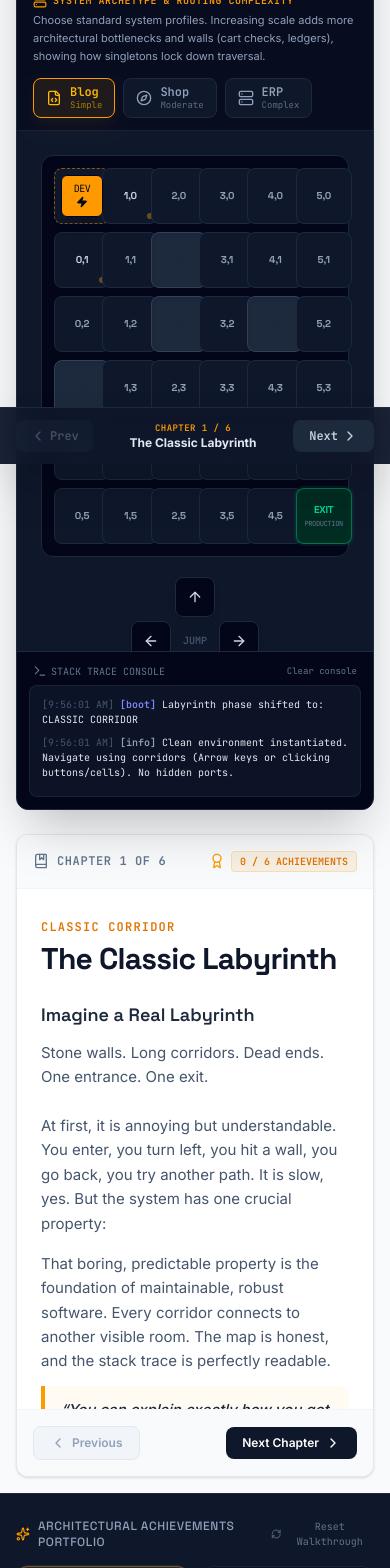
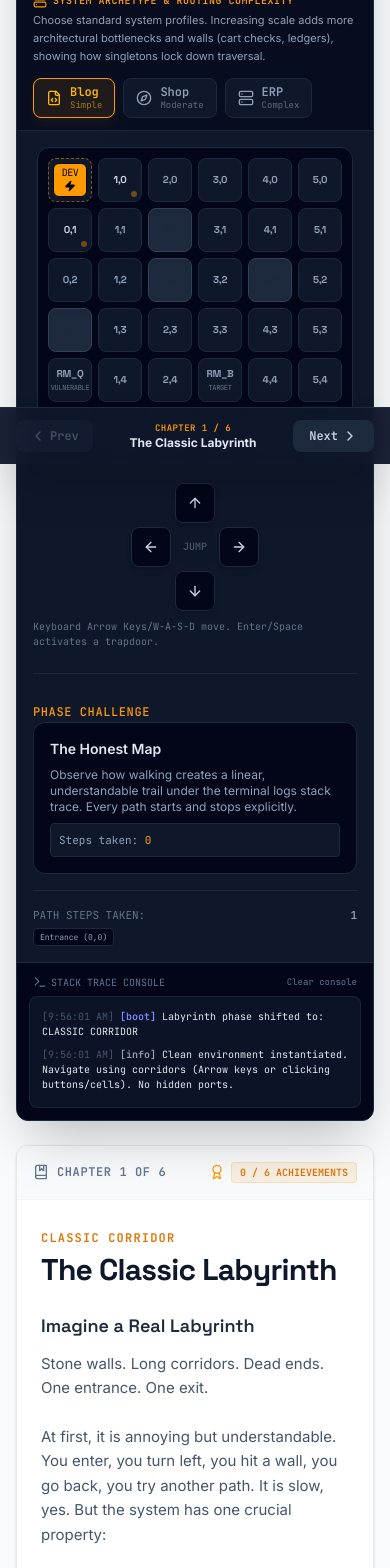
Before and after one commit to voku/DevLabyrinth, a React (Vite) app: page / in a window 390 px wide. Shown: the part 380-1948 px from the top of the page. Built offline with nearby package versions, Linux system fonts and the light colour scheme.

Commit message:
feat: stabilize responsive layout and console scrolling
Agent-Logs-Url: https://github.com/voku/DevLabyrinth/sessions/4f6a5bde-09d2-4299-a0a1-ae46efea9370

Co-authored-by: voku <264695+voku@users.noreply.github.com>

```diff
--- a/src/App.tsx
+++ b/src/App.tsx
@@ -60,7 +60,7 @@ export default function App() {
   const isMasterArchitect = unlockedBadges.length === CHAPTERS.length;
 
   return (
-    <div className="min-h-screen bg-slate-50 text-slate-800 font-sans flex flex-col justify-between pb-16 lg:pb-0">
+    <div className="min-h-screen bg-slate-50 text-slate-800 font-sans flex flex-col justify-between overflow-x-hidden pb-16 xl:pb-0">
       {/* Dynamic Header */}
       <header className="bg-slate-900 text-white py-6 border-b border-slate-800 shadow-sm relative overflow-hidden shrink-0">
         <div className="absolute inset-0 bg-radial-at-t from-amber-500/10 via-transparent to-transparent opacity-60 pointer-events-none" />
@@ -101,10 +101,10 @@ export default function App() {
       </header>
 
       {/* Main Container Layout */}
-      <main className="flex-1 max-w-7xl w-full mx-auto p-4 md:p-6 flex flex-col lg:flex-row gap-6 items-stretch justify-start lg:h-[840px] h-auto">
+      <main className="flex-1 max-w-7xl w-full mx-auto p-4 md:p-6 flex flex-col xl:flex-row gap-6 items-stretch justify-start xl:h-[min(840px,calc(100dvh-15rem))] h-auto">
 
         {/* LEFT COLUMN: INTERACTIVE LABYRINTH BOARD MODULE */}
-        <div className="flex-[4] flex flex-col justify-stretch lg:h-full">
+        <div className="flex-[4] flex min-h-0 flex-col justify-stretch xl:h-full">
           <LabyrinthGame
             phase={currentChapter.labyrinthPhase}
             onActionComplete={handleActionComplete}
@@ -112,7 +112,7 @@ export default function App() {
         </div>
 
         {/* RIGHT COLUMN: BOOK STORIES & TEXT PANELS */}
-        <div className="flex-[5] flex flex-col justify-stretch lg:h-full">
+        <div className="flex-[5] flex min-h-0 flex-col justify-stretch xl:h-full">
           <StoryPanel
             currentChapter={currentChapter}
             totalChapters={CHAPTERS.length}
@@ -126,7 +126,7 @@ export default function App() {
       </main>
 
       {/* LOWER DASHBOARD: TROPHY COLLECTION & LESSONS MAP */}
-      <section className="bg-slate-900 text-slate-200 py-6 border-t border-slate-800 max-h-[220px] overflow-y-auto shrink-0">
+      <section className="bg-slate-900 text-slate-200 py-6 border-t border-slate-800 xl:max-h-[220px] xl:overflow-y-auto shrink-0">
         <div className="max-w-7xl mx-auto px-4 md:px-8">
           <div className="flex items-center justify-between mb-4">
             <h3 className="font-display font-medium text-xs tracking-wider text-slate-400 uppercase flex items-center gap-2">
@@ -198,7 +198,7 @@ export default function App() {
       </footer>
 
       {/* Floating Sticky Mobile Navigation Bar */}
-      <div className="lg:hidden fixed bottom-0 left-0 right-0 bg-slate-900/95 backdrop-blur-md border-t border-slate-800 text-white p-3 z-40 flex items-center justify-between shadow-2xl px-4 select-none">
+      <div className="xl:hidden fixed bottom-0 left-0 right-0 bg-slate-900/95 backdrop-blur-md border-t border-slate-800 text-white p-3 z-40 flex items-center justify-between shadow-2xl px-4 select-none">
         <button
           onClick={handlePrevChapter}
           disabled={currentChapterIndex === 0}
--- a/src/components/LabyrinthGame.tsx
+++ b/src/components/LabyrinthGame.tsx
@@ -226,7 +226,8 @@ export default function LabyrinthGame({ phase, onActionComplete }: LabyrinthGame
   };
 
   const gridMap = useMemo(() => getGridMap(), [difficulty, phase]);
-  const consoleEndRef = useRef<HTMLDivElement>(null);
+  const consoleScrollRef = useRef<HTMLDivElement>(null);
+  const hasAutoScrolledConsoleRef = useRef(false);
   const currentTile = useMemo(
     () => gridMap[playerPosition.y][playerPosition.x],
     [gridMap, playerPosition.x, playerPosition.y]
@@ -251,8 +252,19 @@ export default function LabyrinthGame({ phase, onActionComplete }: LabyrinthGame
 
   // Scroll console to bottom on changes
   useEffect(() => {
-    if (consoleEndRef.current) {
-      consoleEndRef.current.scrollIntoView({ behavior: 'smooth' });
+    if (consoleScrollRef.current) {
+      const targetTop = consoleScrollRef.current.scrollHeight;
+
+      if (typeof consoleScrollRef.current.scrollTo === 'function') {
+        consoleScrollRef.current.scrollTo({
+          top: targetTop,
+          behavior: hasAutoScrolledConsoleRef.current ? 'smooth' : 'auto'
+        });
+      } else {
+        consoleScrollRef.current.scrollTop = targetTop;
+      }
+
+      hasAutoScrolledConsoleRef.current = true;
     }
   }, [logs]);
 
@@ -721,7 +733,7 @@ export default function LabyrinthGame({ phase, onActionComplete }: LabyrinthGame
   };
 
   return (
-    <div className="flex flex-col h-full bg-slate-900 border border-slate-800 rounded-xl overflow-hidden shadow-2xl relative">
+    <div className="flex min-h-0 flex-col h-full bg-slate-900 border border-slate-800 rounded-xl overflow-hidden shadow-2xl relative">
       {/* Visual Title Header */}
       <div className="p-4 bg-slate-950 border-b border-slate-800 flex flex-col md:flex-row md:items-center justify-between gap-4">
         <div className="flex items-center gap-3">
@@ -836,10 +848,10 @@ export default function LabyrinthGame({ phase, onActionComplete }: LabyrinthGame
       </div>
 
       {/* Main Board View */}
-      <div className="flex-1 p-6 flex flex-col lg:flex-row gap-6 overflow-y-auto max-h-[520px] lg:max-h-none">
+      <div className="flex-1 min-h-0 p-4 sm:p-6 flex flex-col xl:flex-row gap-6 overflow-visible xl:overflow-y-auto">
         {/* COLUMN 1: GAME GRID CONTAINER */}
         <div className="flex-1 flex flex-col items-center justify-center min-w-0">
-          <div className="grid grid-cols-6 gap-2 p-3 bg-slate-950 border border-slate-800 rounded-xl relative">
+          <div className="grid grid-cols-6 gap-1.5 sm:gap-2 p-2.5 sm:p-3 bg-slate-950 border border-slate-800 rounded-xl relative max-w-full">
 
             {/* Draw Path Cables in DI Phase to make visual explicit links */}
             {phase === 'dependency_injection' && (
@@ -974,7 +986,7 @@ export default function LabyrinthGame({ phase, onActionComplete }: LabyrinthGame
                   key={`${x}-${y}`}
                   onClick={() => canMoveTo && moveCharacter(x - playerPosition.x, y - playerPosition.y)}
                   className={`
-                    w-14 h-14 rounded-lg border flex flex-col items-center justify-center transition-all relative select-none
+                    size-[clamp(2.75rem,11vw,3.5rem)] rounded-lg border flex flex-col items-center justify-center transition-all relative select-none
                     ${canMoveTo ? 'cursor-pointer hover:scale-[1.02]' : 'cursor-default'}
                     ${bgStyle} ${glowStyle}
                   `}
@@ -1004,7 +1016,7 @@ export default function LabyrinthGame({ phase, onActionComplete }: LabyrinthGame
 
                   {/* Test Snake Tail Bubble */}
                   {isTestingRunning && isSnakeTrailPart && !isSnakeHead && (
-                    <div className={`absolute w-3.5 h-3.5 rounded-full ${
+                    <div className={`absolute size-3.5 rounded-full ${
                       phase === 'dependency_injection'
                         ? 'bg-emerald-500/60 shadow-[0_0_4px_#10b981]'
                         : isTestResetInjected
@@ -1022,7 +1034,7 @@ export default function LabyrinthGame({ phase, onActionComplete }: LabyrinthGame
                         animate={{ scale: 1, rotate: 0 }}
                         exit={{ scale: 0.6 }}
                         transition={{ type: "spring", stiffness: 300, damping: 20 }}
-                        className="absolute inset-1.5 bg-amber-500 rounded-md border border-slate-950 shadow-lg text-slate-950 flex items-center justify-center flex-col z-10"
+                        className="absolute inset-1 bg-amber-500 rounded-md border border-slate-950 shadow-lg text-slate-950 flex items-center justify-center flex-col z-10"
                       >
                         <span className="text-[10px] font-mono leading-none tracking-tighter">DEV</span>
                         <Zap className="w-3 h-3 fill-slate-950 mt-0.5" />
@@ -1254,7 +1266,7 @@ export default function LabyrinthGame({ phase, onActionComplete }: LabyrinthGame
         </div>
 
         {/* COLUMN 2: INTERACTIVE PHASE CHALLENGE GUIDES */}
-        <div className="w-full lg:w-72 xl:w-80 shrink-0 border-t lg:border-t-0 lg:border-l border-slate-800 pt-6 lg:pt-0 lg:pl-6 flex flex-col justify-between">
+        <div className="w-full xl:w-80 shrink-0 border-t xl:border-t-0 xl:border-l border-slate-800 pt-6 xl:pt-0 xl:pl-6 flex flex-col justify-between">
           <div className="space-y-4">
             <span className="text-xs font-mono font-medium uppercase text-amber-500 tracking-wider">Phase Challenge</span>
 
@@ -1404,7 +1416,7 @@ export default function LabyrinthGame({ phase, onActionComplete }: LabyrinthGame
           </button>
         </div>
 
-        <div className="h-28 bg-slate-900/80 border border-slate-800/80 p-2.5 rounded-lg overflow-y-auto font-mono text-xs text-slate-400 space-y-1">
+        <div ref={consoleScrollRef} className="h-28 bg-slate-900/80 border border-slate-800/80 p-2.5 rounded-lg overflow-y-auto font-mono text-xs text-slate-400 space-y-1">
           {logs.length === 0 ? (
             <div className="text-slate-600 italic text-center pt-8 text-[11px]">Console idle. Push keys/arrows or walk about to trigger trace signals...</div>
           ) : (
@@ -1440,7 +1452,6 @@ export default function LabyrinthGame({ phase, onActionComplete }: LabyrinthGame
               );
             })
           )}
-          <div ref={consoleEndRef} />
         </div>
       </div>
     </div>
--- a/src/components/StoryPanel.tsx
+++ b/src/components/StoryPanel.tsx
@@ -39,7 +39,7 @@ export default function StoryPanel({
   const isBadgeUnlocked = unlockedBadges.includes(currentChapter.interactiveChallenge.badgeName);
 
   return (
-    <div className="flex flex-col h-full bg-white border border-slate-200 rounded-xl overflow-hidden shadow-sm">
+    <div className="flex min-h-0 flex-col h-full bg-white border border-slate-200 rounded-xl overflow-hidden shadow-sm">
       {/* Chapter Index Tracker */}
       <div className="p-4 bg-slate-50 border-b border-slate-100 flex items-center justify-between">
         <div className="flex items-center gap-2">
@@ -59,7 +59,7 @@ export default function StoryPanel({
       </div>
 
       {/* Main Content Reading Area */}
-      <div className="flex-1 p-6 md:p-8 overflow-y-auto max-h-[520px] lg:max-h-none">
+      <div className="flex-1 min-h-0 p-6 md:p-8 overflow-visible xl:overflow-y-auto">
         <AnimatePresence mode="wait">
           <motion.div
             key={currentChapter.id}
```
Also changed, not shown: 1 other file (tests, documents, lock files or other folders).
